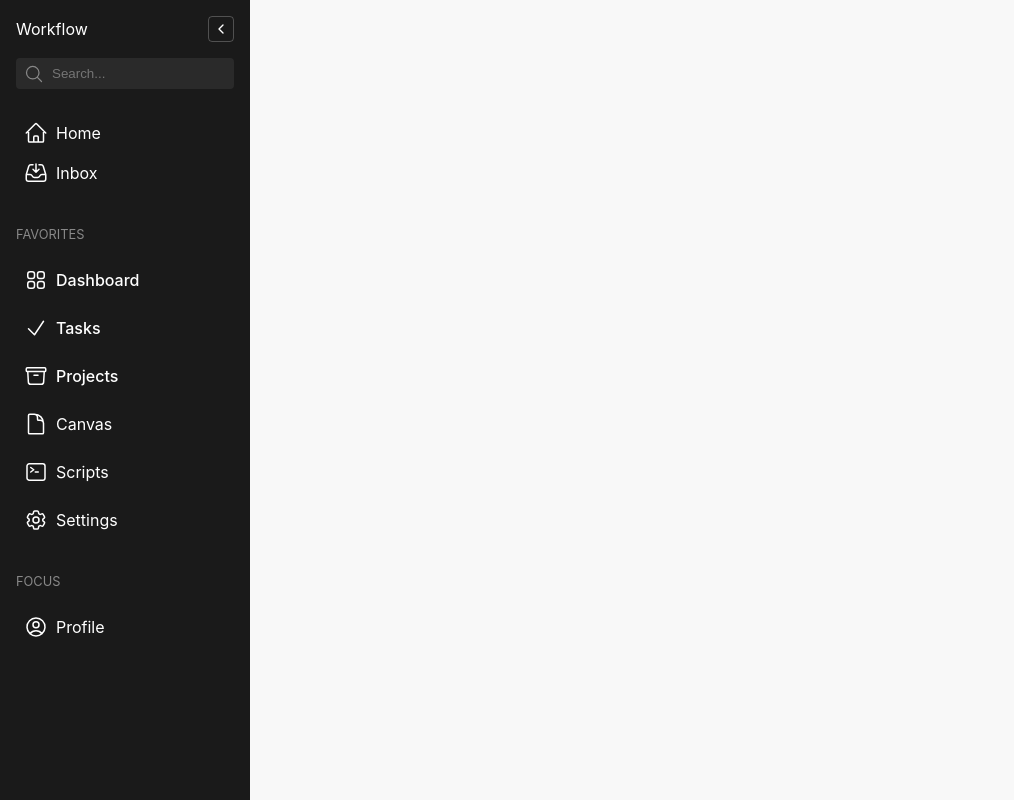
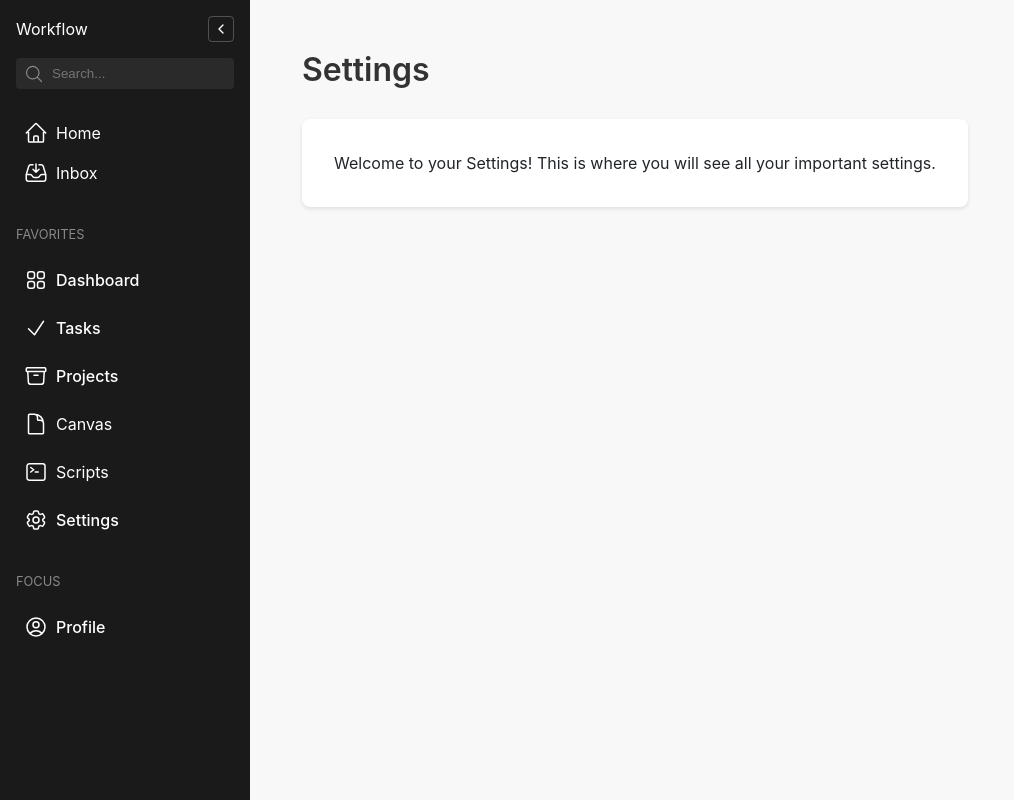
Before and after one commit to EXDEICIDA/WorkFlow-App, a React (Vite) app in the folder workflow-app/: page /settings in a window 1280 px wide. Shown: the whole page, without its empty margins (0-1014 px from the left). Built offline with nearby package versions, Linux system fonts and the light colour scheme.

Commit message:
profile and settings page

```diff
--- a/workflow-app/src/App.jsx
+++ b/workflow-app/src/App.jsx
@@ -3,6 +3,8 @@ import Sidebar from "./Components/Sidebar";
 import DashboardPage from "./Pages/DashboardPage";
 import ProjectsPage from "./Pages/ProjectsPage";
 import TasksPage from "./Pages/TasksPage";
+import SettingsPage from "./Pages/SettingsPage";
+import ProfilePage from "./Pages/ProfilePage";
 import "./App.css";
 
 function App() {
@@ -15,6 +17,8 @@ function App() {
             <Route path="/dashboard" element={<DashboardPage />} />
             <Route path="/projects" element={<ProjectsPage />} />
             <Route path="/tasks" element={<TasksPage />} />
+            <Route path="/settings" element={<SettingsPage />} />
+            <Route path="/profile" element={<ProfilePage />} />
           </Routes>
         </main>
       </div>
--- a/workflow-app/src/Components/Sidebar.jsx
+++ b/workflow-app/src/Components/Sidebar.jsx
@@ -187,7 +187,7 @@ const Sidebar = () => {
           </svg>
           {!isCollapsed && <span>Scripts</span>}
         </div>
-        <div className="nav-item">
+        <Link to="/settings" className="nav-item">
           <svg
             width="24"
             height="24"
@@ -211,13 +211,13 @@ const Sidebar = () => {
           </svg>
 
           {!isCollapsed && <span>Settings</span>}
-        </div>
+        </Link>
       </div>
 
       {/* Focus Section */}
       <div className="section">
         {!isCollapsed && <div className="section-header">Focus</div>}
-        <div className="nav-item">
+        <Link to="/profile" className="nav-item">
           <svg
             width="24"
             height="24"
@@ -235,7 +235,7 @@ const Sidebar = () => {
             />
           </svg>
           {!isCollapsed && <span>Profile</span>}
-        </div>
+        </Link>
       </div>
     </div>
   );
--- /dev/null
+++ b/workflow-app/src/Pages/ProfilePage.css
@@ -0,0 +1,23 @@
+.profile-container {
+  padding: 2rem;
+  width: 100%;
+  height: 100%;
+  overflow-y: auto;
+}
+
+.profile-header {
+  margin-bottom: 2rem;
+}
+
+.profile-header h1 {
+  font-size: 2rem;
+  font-weight: 600;
+  color: #333;
+}
+
+.profile-content {
+  background: white;
+  padding: 2rem;
+  border-radius: 8px;
+  box-shadow: 0 2px 4px rgba(0, 0, 0, 0.1);
+}
--- a/workflow-app/src/Pages/ProfilePage.jsx
+++ b/workflow-app/src/Pages/ProfilePage.jsx
@@ -0,0 +1,15 @@
+import "./ProfilePage.css";
+
+const ProfilePage = () => {
+  return (
+    <div className="profile-container">
+      <div className="profile-header">
+        <h1>Profile</h1>
+      </div>
+      <div className="profile-content">
+        <p>Welcome to your Profile!</p>
+      </div>
+    </div>
+  );
+};
+export default ProfilePage;
--- /dev/null
+++ b/workflow-app/src/Pages/SettingsPage.css
@@ -0,0 +1,23 @@
+.settings-container {
+  padding: 2rem;
+  width: 100%;
+  height: 100%;
+  overflow-y: auto;
+}
+
+.settings-header {
+  margin-bottom: 2rem;
+}
+
+.settings-header h1 {
+  font-size: 2rem;
+  font-weight: 600;
+  color: #333;
+}
+
+.settings-content {
+  background: white;
+  padding: 2rem;
+  border-radius: 8px;
+  box-shadow: 0 2px 4px rgba(0, 0, 0, 0.1);
+}
--- a/workflow-app/src/Pages/SettingsPage.jsx
+++ b/workflow-app/src/Pages/SettingsPage.jsx
@@ -0,0 +1,19 @@
+import "./SettingsPage.css";
+
+const SettingsPage = () => {
+  return (
+    <div className="settings-container">
+      <div className="settings-header">
+        <h1>Settings</h1>
+      </div>
+      <div className="settings-content">
+        <p>
+          Welcome to your Settings! This is where you will see all your
+          important settings.
+        </p>
+      </div>
+    </div>
+  );
+};
+
+export default SettingsPage;
```
